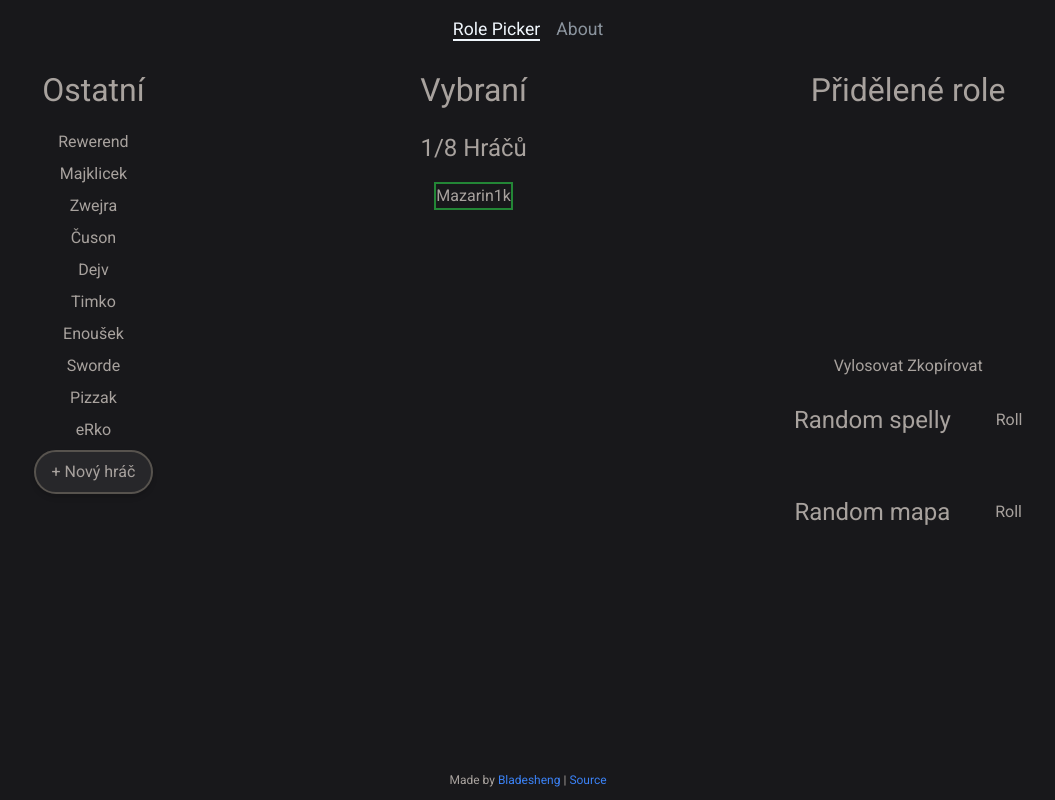
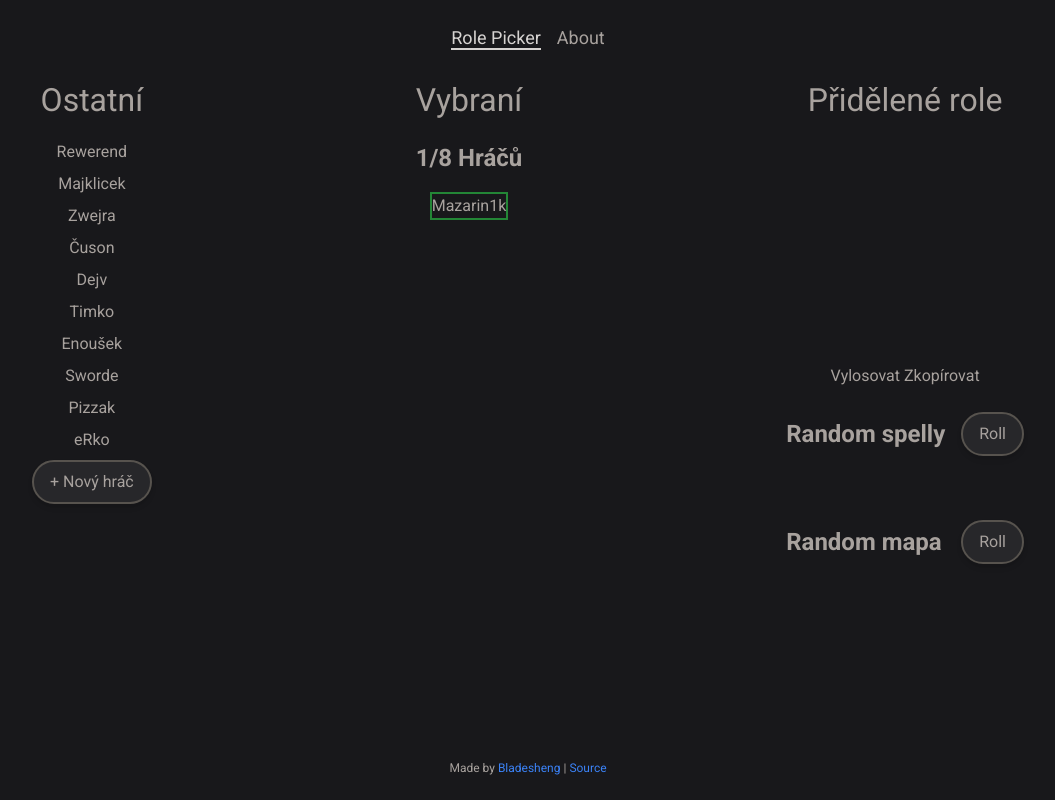
Before and after one commit to Bladesheng/dread-hunger-rolepicker, a SvelteKit app: page / in a window 1280 px wide. Shown: the whole page, without its empty margins (112-1167 px from the left). Built offline with nearby package versions, Linux system fonts and the light colour scheme.

Commit message:
convert more css to tailwind

```diff
--- a/src/routes/+layout.svelte
+++ b/src/routes/+layout.svelte
@@ -7,11 +7,11 @@
 </script>
 
 <div
-  class="flex h-screen flex-col overflow-y-auto overflow-x-hidden bg-zinc-900 font-fontStack text-stone-400"
+  class="flex h-screen flex-col gap-6 overflow-y-auto overflow-x-hidden bg-zinc-900 p-6 font-fontStack text-stone-400"
 >
   <Header />
 
-  <main class="flex flex-auto flex-col justify-around gap-6 p-6 sm:flex-row">
+  <main class="flex flex-auto flex-col justify-around gap-6 sm:flex-row">
     <slot />
   </main>
 
--- a/src/routes/Footer.svelte
+++ b/src/routes/Footer.svelte
@@ -1,7 +1,7 @@
 <script>
 </script>
 
-<footer class="p-3 text-center text-xs">
+<footer class="text-center text-xs">
   <span>Made by </span>
   <a class="text-blue-500" href="https://github.com/Bladesheng">Bladesheng</a>
   <span> | </span>
--- a/src/routes/Header.svelte
+++ b/src/routes/Header.svelte
@@ -5,45 +5,29 @@
 
 <header>
   <nav>
-    <ol>
+    <ol class="flex justify-center gap-4 text-lg text-stone-400">
       <li>
-        <a class:selected={$page.route.id === "/"} href="{base}/">Role Picker</a>
+        <a
+          class="border-b-2 border-solid active:border-blue-400 active:text-blue-400
+            {$page.route.id === '/'
+            ? 'border-stone-300 text-stone-300'
+            : 'border-transparent hover:border-stone-400'}"
+          href="{base}/"
+        >
+          Role Picker
+        </a>
       </li>
       <li>
-        <a class:selected={$page.route.id === "/about"} href="{base}/about">About</a>
+        <a
+          class="border-b-2 border-solid active:border-blue-400 active:text-blue-400
+            {$page.route.id === '/about'
+            ? 'border-stone-300 text-stone-300'
+            : 'border-transparent hover:border-stone-400'}"
+          href="{base}/about"
+        >
+          About
+        </a>
       </li>
     </ol>
   </nav>
 </header>
-
-<style>
-  header {
-    padding-top: 1rem;
-  }
-
-  ol {
-    display: flex;
-
-    justify-content: center;
-    gap: 16px;
-  }
-
-  a {
-    font-size: 1.1rem;
-    text-decoration: none;
-
-    color: var(--font-color-primary);
-    border-bottom: 2px solid transparent; /* stops buttons from moving when mousing over them */
-  }
-  a.selected {
-    color: var(--font-color-secondary);
-    border-bottom: 2px solid var(--font-color-secondary) !important;
-  }
-  a:hover {
-    border-bottom: 2px solid var(--font-color-primary);
-  }
-  a:active {
-    color: var(--font-color-blue) !important;
-    border-bottom: 2px solid var(--font-color-blue) !important;
-  }
-</style>
--- a/src/routes/PlayersCounter.svelte
+++ b/src/routes/PlayersCounter.svelte
@@ -7,15 +7,11 @@
 </script>
 
 <section>
-  <h2 class:full={playerCount === 8} class:overflow={playerCount > 8}>{playerCount}/8 Hráčů</h2>
+  <h2
+    class="font-semibold"
+    class:text-green-600={playerCount === 8}
+    class:text-red-500={playerCount > 8}
+  >
+    {playerCount}/8 Hráčů
+  </h2>
 </section>
-
-<style>
-  .full {
-    color: green;
-  }
-
-  .overflow {
-    color: red;
-  }
-</style>
--- a/src/routes/RandomMap.svelte
+++ b/src/routes/RandomMap.svelte
@@ -18,31 +18,17 @@
   }
 </script>
 
-<section>
-  <h2>Random mapa</h2>
-  <button on:click={rollMap}>Roll</button>
-  {#key randomMap}
-    <p in:fly|local={{ x: -150 }} out:fly|local={{ x: 150 }}>{randomMap}</p>
-  {/key}
+<section class="flex flex-col gap-4">
+  <div class="flex items-center justify-between gap-4">
+    <h2 class="font-semibold">Random mapa</h2>
+    <button class="btn" on:click={rollMap}>Roll</button>
+  </div>
+
+  <div class="flex h-6 justify-center">
+    {#key randomMap}
+      <div class="fixed" in:fly|local={{ x: -150 }} out:fly|local={{ x: 150 }}>
+        {randomMap}
+      </div>
+    {/key}
+  </div>
 </section>
-
-<style>
-  section {
-    place-self: center;
-
-    display: grid;
-    grid-template-columns: min-content min-content;
-    grid-template-rows: min-content 1rem;
-    row-gap: 1rem;
-    column-gap: 2.8rem;
-    align-items: center;
-    justify-items: center;
-
-    white-space: nowrap;
-  }
-
-  p {
-    grid-column: 1 / 3;
-    grid-row: 2 / 3;
-  }
-</style>
--- a/src/routes/RandomSpells.svelte
+++ b/src/routes/RandomSpells.svelte
@@ -29,33 +29,21 @@
   }
 </script>
 
-<section>
-  <h2>Random spelly</h2>
-  <button on:click={rollSpells}>Roll</button>
-  {#key randomSpells}
-    <p in:fly|local={{ x: -300, duration: 500 }} out:fly|local={{ x: 300, duration: 500 }}>
-      {randomSpells}
-    </p>
-  {/key}
+<section class="flex flex-col gap-4">
+  <div class="flex items-center justify-between gap-4">
+    <h2 class="font-semibold">Random spelly</h2>
+    <button class="btn" on:click={rollSpells}>Roll</button>
+  </div>
+
+  <div class="flex h-6 justify-center">
+    {#key randomSpells}
+      <div
+        class="fixed"
+        in:fly|local={{ x: -300, duration: 500 }}
+        out:fly|local={{ x: 300, duration: 500 }}
+      >
+        {randomSpells}
+      </div>
+    {/key}
+  </div>
 </section>
-
-<style>
-  section {
-    place-self: center;
-
-    display: grid;
-    grid-template-columns: min-content min-content;
-    grid-template-rows: min-content 1rem;
-    row-gap: 1rem;
-    column-gap: 2.8rem;
-    align-items: center;
-    justify-items: center;
-
-    white-space: nowrap;
-  }
-
-  p {
-    grid-column: 1 / 3;
-    grid-row: 2 / 3;
-  }
-</style>
```
